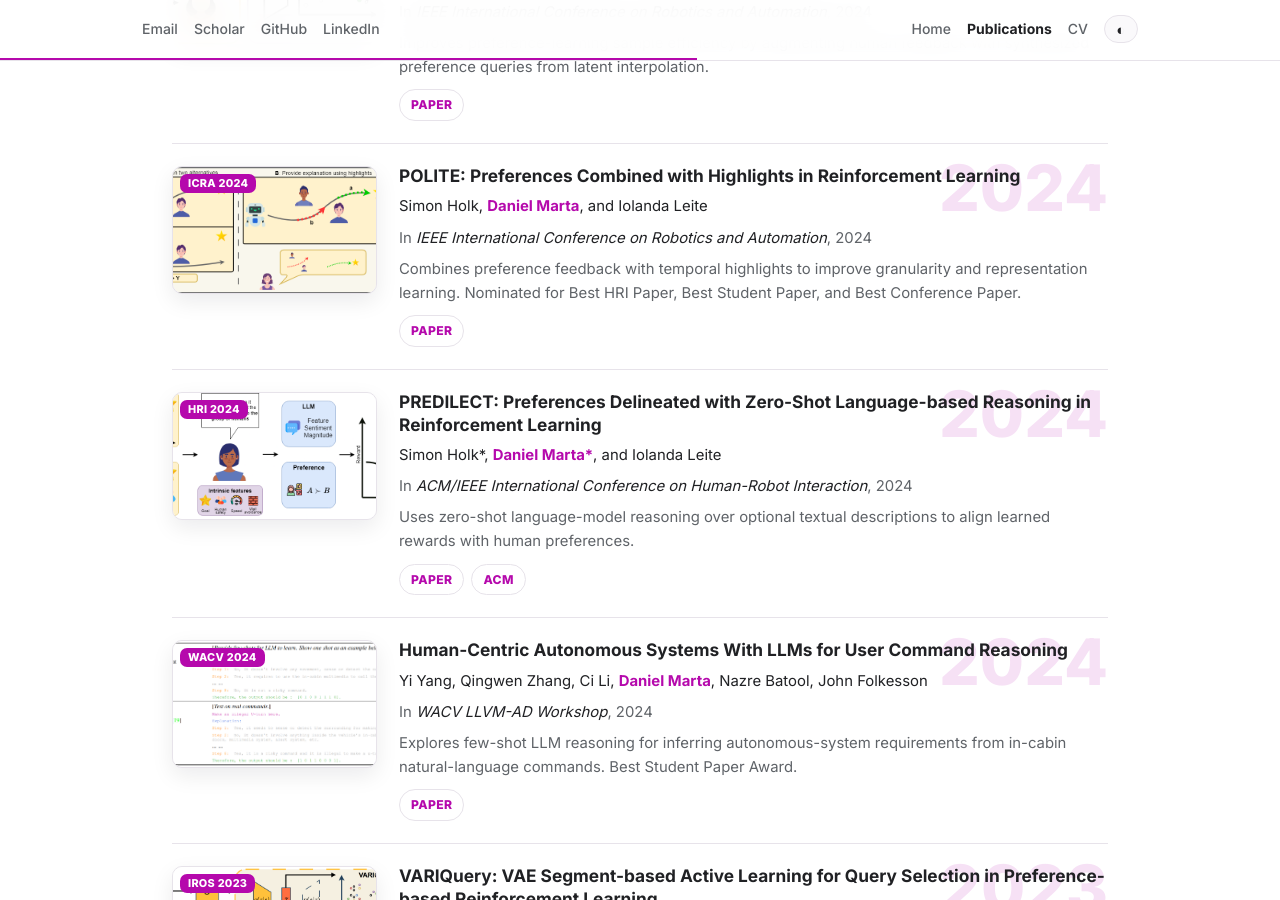
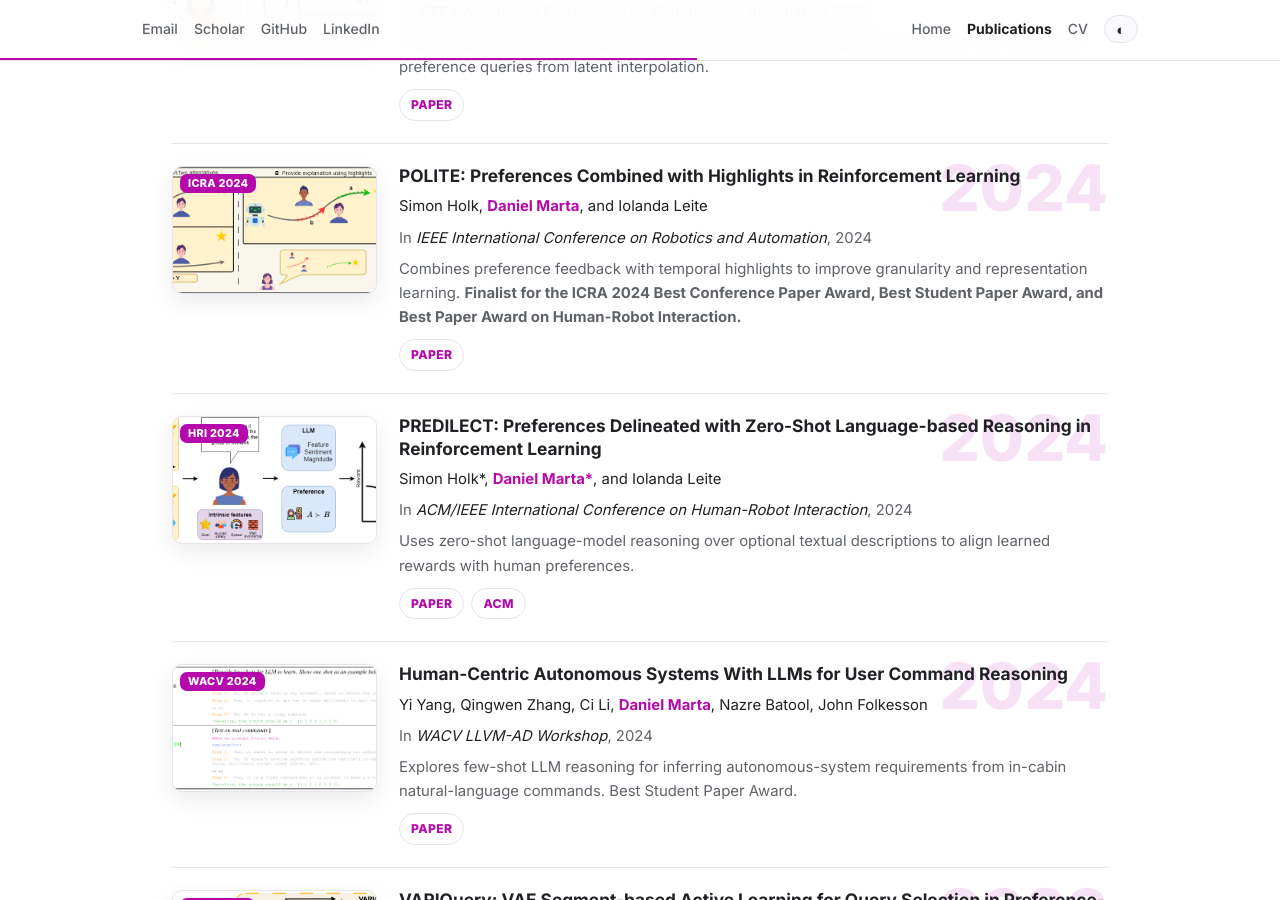
Before and after one commit to DanielLSM/daniellsm.github.io, a Jekyll site: the page research.html, which Jekyll copies as it is, in a window 1280 px wide and 900 px high, scrolled down 1264 px. Built offline with Jekyll 4.4.1, drawn with Linux system fonts in a browser that asks for light colours; a style sheet for code colours, icons or effects is not loaded; some of the changed text lies outside the part shown.

Commit message:
Refresh website CV and POLITE award wording

```diff
--- a/_data/publications.yml
+++ b/_data/publications.yml
@@ -65,8 +65,8 @@
   title: 'POLITE: Preferences Combined with Highlights in Reinforcement Learning'
   authors: Simon Holk, <strong>Daniel Marta</strong>, and Iolanda Leite
   venue: In <em>IEEE International Conference on Robotics and Automation</em>, 2024
-  summary: Combines preference feedback with temporal highlights to improve granularity and representation learning. Nominated
-    for Best HRI Paper, Best Student Paper, and Best Conference Paper.
+  summary: Combines preference feedback with temporal highlights to improve granularity and representation learning. <strong>Finalist
+    for the ICRA 2024 Best Conference Paper Award, Best Student Paper Award, and Best Paper Award on Human-Robot Interaction.</strong>
   links:
   - label: Paper
     url: https://ieeexplore.ieee.org/document/10610505
--- a/index.html
+++ b/index.html
@@ -79,7 +79,7 @@
     <tr><th>Apr 2026</th><td><a href="https://icml.cc/virtual/2026/poster/64121">Reinforcement Learning via Self-Distillation</a> accepted to ICML 2026.</td></tr>
     <tr><th>Mar 2026</th><td>SDPO accepted to the <a href="https://iclr.cc/virtual/2026/10013442">ICLR 2026 Workshop on Scaling Post-training for LLMs (SPOT)</a>.</td></tr>
     <tr><th>Sep 2025</th><td>Joined the <a href="https://las.inf.ethz.ch/">Learning & Adaptive Systems Group</a> at ETH Zurich as a postdoc.</td></tr>
-    <tr><th>2024</th><td><strong>3 nominations at ICRA’24:</strong> Best HRI Paper, Best Student Paper, and Best Conference Paper.</td></tr>
+    <tr><th>2024</th><td><strong>POLITE finalist for the ICRA 2024 Best Conference Paper Award, Best Student Paper Award, and Best Paper Award on Human-Robot Interaction.</strong></td></tr>
     <tr><th>Apr 2024</th><td>Started a research exchange visit at Yale University, New Haven CT, USA.</td></tr>
     <tr><th>2024</th><td>Two papers accepted at ICRA’24.</td></tr>
     <tr><th>2024</th><td><strong>Best Student Paper Award</strong> at the WACV’24 LLVM-AD Workshop.</td></tr>
--- a/research.html
+++ b/research.html
@@ -114,7 +114,7 @@
       <h3 class="pub-title">POLITE: Preferences Combined with Highlights in Reinforcement Learning</h3>
       <p class="pub-authors">Simon Holk, <strong>Daniel Marta</strong>, and Iolanda Leite</p>
       <p class="pub-venue">In <em>IEEE International Conference on Robotics and Automation</em>, 2024</p>
-      <p class="pub-summary">Combines preference feedback with temporal highlights to improve granularity and representation learning. Nominated for Best HRI Paper, Best Student Paper, and Best Conference Paper.</p>
+      <p class="pub-summary">Combines preference feedback with temporal highlights to improve granularity and representation learning. <strong>Finalist for the ICRA 2024 Best Conference Paper Award, Best Student Paper Award, and Best Paper Award on Human-Robot Interaction.</strong></p>
       <div class="pub-links"><a href="https://ieeexplore.ieee.org/document/10610505" target="_blank" rel="noopener">Paper</a></div>
     </article>
   </li>
@@ -193,7 +193,7 @@
 <section>
   <div class="section-heading"><h2>awards & recognition</h2></div>
   <ul class="awards-list">
-    <li><strong>ICRA 2024:</strong> POLITE nominated for Best HRI Paper, Best Student Paper, and Best Conference Paper.</li>
+    <li><strong>ICRA 2024:</strong> POLITE finalist for the Best Conference Paper Award, Best Student Paper Award, and Best Paper Award on Human-Robot Interaction.</li>
     <li><strong>WACV 2024 LLVM-AD Workshop:</strong> Best Student Paper Award.</li>
   </ul>
 </section>
--- a/research/index.html
+++ b/research/index.html
@@ -114,7 +114,7 @@
       <h3 class="pub-title">POLITE: Preferences Combined with Highlights in Reinforcement Learning</h3>
       <p class="pub-authors">Simon Holk, <strong>Daniel Marta</strong>, and Iolanda Leite</p>
       <p class="pub-venue">In <em>IEEE International Conference on Robotics and Automation</em>, 2024</p>
-      <p class="pub-summary">Combines preference feedback with temporal highlights to improve granularity and representation learning. Nominated for Best HRI Paper, Best Student Paper, and Best Conference Paper.</p>
+      <p class="pub-summary">Combines preference feedback with temporal highlights to improve granularity and representation learning. <strong>Finalist for the ICRA 2024 Best Conference Paper Award, Best Student Paper Award, and Best Paper Award on Human-Robot Interaction.</strong></p>
       <div class="pub-links"><a href="https://ieeexplore.ieee.org/document/10610505" target="_blank" rel="noopener">Paper</a></div>
     </article>
   </li>
@@ -193,7 +193,7 @@
 <section>
   <div class="section-heading"><h2>awards & recognition</h2></div>
   <ul class="awards-list">
-    <li><strong>ICRA 2024:</strong> POLITE nominated for Best HRI Paper, Best Student Paper, and Best Conference Paper.</li>
+    <li><strong>ICRA 2024:</strong> POLITE finalist for the Best Conference Paper Award, Best Student Paper Award, and Best Paper Award on Human-Robot Interaction.</li>
     <li><strong>WACV 2024 LLVM-AD Workshop:</strong> Best Student Paper Award.</li>
   </ul>
 </section>
```
Also changed, not shown: 1 other file.
